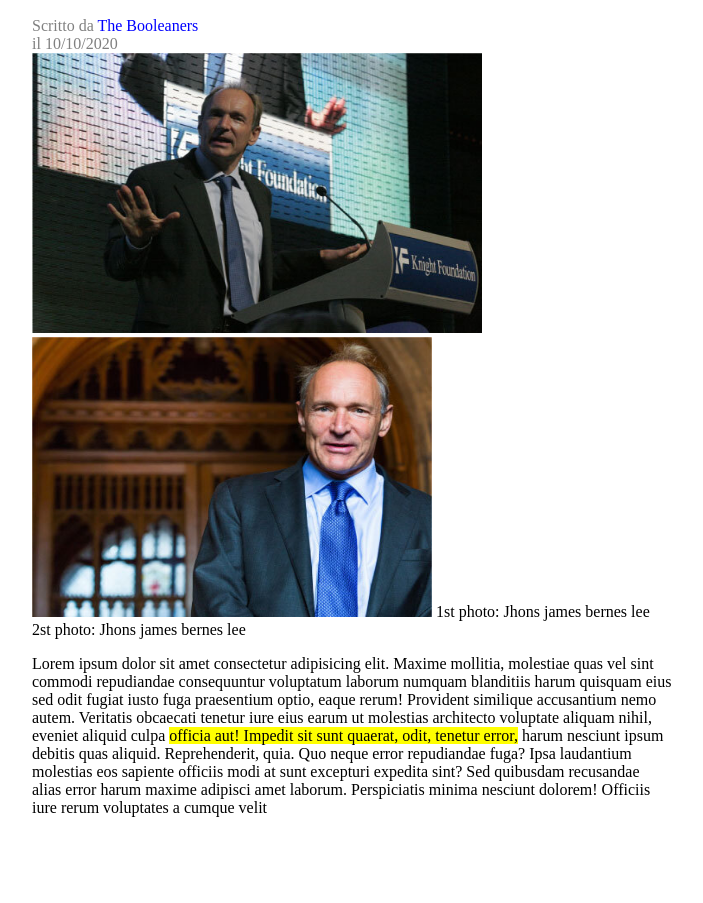
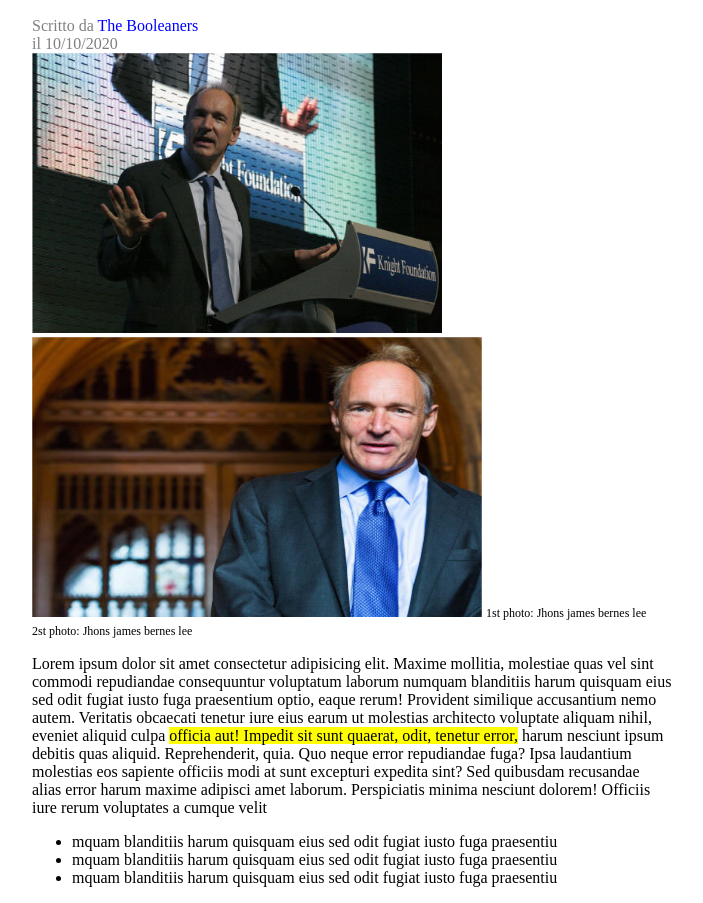
Before and after one commit to Andrearusso94/html-css-booleaner, a plain HTML site: page index.html in a window 1280 px wide. Shown: the part 131-1034 px from the top of the page, without its empty margins (288-991 px from the left). Before the commit the page ends 964 px from the top, so only its background shows below. Drawn offline with Linux system fonts and the light colour scheme.

Commit message:
add lista

```diff
--- a/css/style.css
+++ b/css/style.css
@@ -20,13 +20,16 @@ img.title{
     color: blue;
 }
 .foto-sinistra{
-    width: 450px;
+    width: 410px;
     height: 280px;
 }
 .foto-destra{
-    width: 400px;
+    width: 450px;
     height: 280px;
 
+}
+.descrizione-foto{
+    font-size: 0.75rem;
 }
 .evidenza{
     background-color: yellow;
--- a/index.html
+++ b/index.html
@@ -30,8 +30,7 @@
         <div class="bernes-lee">
             <img class="foto-sinistra" src="./foto/tim-1.jpg" alt="tim bernes">
             <img class="foto-destra"src="./foto/tim-2.jpg" alt="tim bernes">
-            <span>1st photo: Jhons james bernes lee</span><br>
-            <span>2st photo: Jhons james bernes lee</span>
+            <span class="descrizione-foto">1st photo: Jhons james bernes lee<br>2st photo: Jhons james bernes lee</span>
         </div>
     </section>
     <!--fine foto-->
@@ -52,6 +51,17 @@
         </div>
     </section>
     <!--fine descrizione-->
+    <!--lista non ordinata-->
+    <section>
+    <div class="lista">
+        <ul>
+            <li>mquam blanditiis harum quisquam eius sed odit fugiat iusto fuga praesentiu</li>
+            <li>mquam blanditiis harum quisquam eius sed odit fugiat iusto fuga praesentiu</li>
+            <li>mquam blanditiis harum quisquam eius sed odit fugiat iusto fuga praesentiu</li>
+        </ul>
+   <!--fine lista-->
+    </div>
+    </section>
     </main>
     <footer></footer>
 </body>
```
